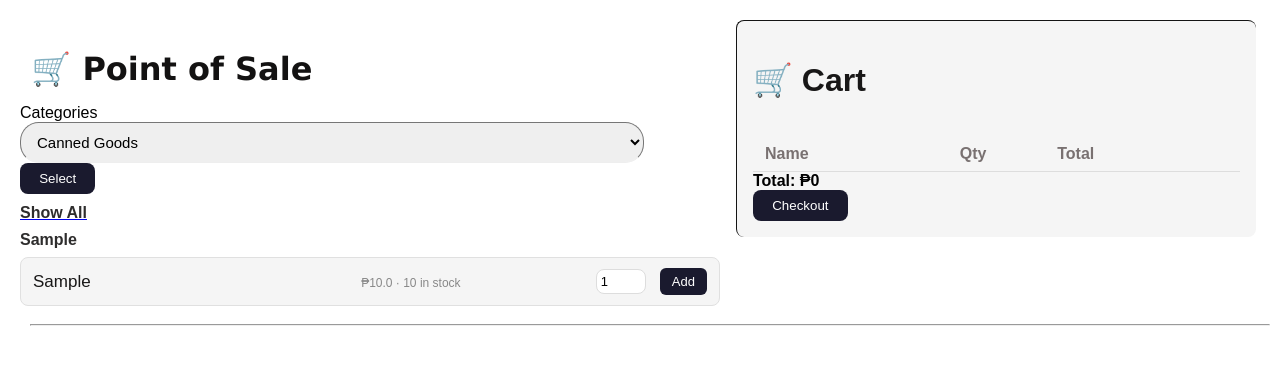
After one commit to Cjyskiee/Pos_InventorySys, a Flask app: page /pos_homepage in a window 1280 px wide. The commit adds this page. Shown: the top 365 px of the page. Run offline with Flask 3, Linux system fonts and the light colour scheme; tables that the repository leaves empty hold one stand-in row (values such as "Sample post"); lists and menus that the app fills with data are empty.

Commit message:
added pos system to the inventory

```diff
--- a/app.py
+++ b/app.py
@@ -1,12 +1,12 @@
 from flask import Flask, render_template, redirect, request, url_for
 from flask import wrappers
-from flask import sessions
+from flask import session
 import sqlite3
 import datetime
 
-
+datestamp = datetime.datetime.now().strftime("%m/%d/%y")
 app = Flask(__name__)
-
+app.secret_key = "something-secret"
 CATEGORIES = ["Canned Goods", "Beverages", "Biscuits", "Meat", "Fruits"]
 
 def inventory_innit():
@@ -14,6 +14,7 @@ def inventory_innit():
 
 
     conn = sqlite3.connect("InventorySys.db")
+    conn.execute("PRAGMA foreign_keys = ON")
     cur = conn.cursor()
 
     cur.execute("""CREATE TABLE IF NOT EXISTS inventory(
@@ -25,15 +26,140 @@ def inventory_innit():
                     reorder_reporter INTEGER,
                     timestamp INTEGER
                 )""")
+
+    cur.execute("""CREATE TABLE IF NOT EXISTS sales(
+                    id INTEGER PRIMARY KEY,
+                    total REAL,
+                    timestamp INTEGER
+                )""")
+
+    cur.execute("""CREATE TABLE IF NOT EXISTS sales_items(
+                    id INTEGER PRIMARY KEY,
+                    sale_id INTEGER,
+                    item_id INTEGER,
+                    Quantity_Sold INTEGER,
+                    Price_at_Sale REAL,
+                    FOREIGN KEY (sale_id) REFERENCES sales(id)
+                    FOREIGN KEY (item_id) REFERENCES inventory(id)
+                )""")
+
     conn.commit()
 
 
 @app.route("/")
 def home():
-    return redirect("/homepage")
+    return redirect("/Inventory_homepage")
 
-@app.route("/homepage", methods=["GET", "POST"])
-def homepage():
+
+@app.route("/pos_homepage", methods=["GET", "POST"])
+def POS_Homepage():
+
+    conn = sqlite3.connect("InventorySys.db")
+    conn.row_factory = sqlite3.Row
+    cur = conn.cursor()
+
+
+    cur.execute("SELECT * FROM inventory ORDER BY Category, Item")
+    viewCat = cur.fetchall()
+
+    cart = session.get("cart", [])
+
+    cart_details = []
+    cart_total = 0
+
+    for cart_item in cart:
+        cur.execute("SELECT * FROM inventory WHERE id = ?", (cart_item["item_id"],))
+        item = cur.fetchone()
+
+        if item:
+            subtotal = item["Price"] * cart_item["quantity"]
+            cart_total += subtotal
+            cart_details.append({
+                "name": item["Item"],
+                "quantity": cart_item["quantity"],
+                "subtotal": subtotal
+            })
+
+    if request.method == "POST":
+
+        req_Category = request.form.get("Category")
+        if not req_Category or not req_Category.strip():
+            return render_template("pos_homepage.html", error="Category must be fill up")
+
+        cur.execute("SELECT * FROM inventory WHERE Category = ?", (req_Category,))
+        view_by_Cat = cur.fetchall()
+
+        if not view_by_Cat:
+            conn.close()
+            return render_template("pos_homepage.html", error="No items available")
+        return render_template("pos_homepage.html", viewCategory=view_by_Cat,)
+
+    conn.close()
+    return render_template("pos_homepage.html", viewCategory=viewCat, cart=cart_details, cart_total=cart_total)
+
+@app.route("/pos_add", methods=["POST", "GET"])
+def POS_AddCart():
+    if request.method == "POST":
+        req_item_id = int(request.form.get("item_id"))
+        req_quantity = int(request.form.get("quantity"))
+
+        if "cart" not in session:
+            session["cart"] = []
+
+        found = False
+        for cart_item in session["cart"]:
+            if cart_item["item_id"] == req_item_id:
+                cart_item["quantity"] += req_quantity
+                found = True
+                break
+
+        if not found:
+            session["cart"].append({
+                        "item_id" : req_item_id,
+                        "quantity" : req_quantity
+            })
+
+        session.modified = True
+    return redirect("/pos_homepage")
+
+@app.route("/pos_checkout", methods=["POST", "GET"])
+def Pos_Checkout():
+    conn = sqlite3.connect("InventorySys.db")
+    conn.row_factory = sqlite3.Row
+    cur = conn.cursor()
+
+    cart_total = 0
+
+    cart = session.get("cart", [])
+
+    if not cart:
+        conn.close()
+        return render_template("pos_homepage.html", error="No Items in Cart")
+    else:
+
+        for cart_checkoutItem in cart:
+            cur.execute("SELECT * FROM inventory WHERE id = ?", (cart_checkoutItem["item_id"],))
+            item = cur.fetchone()
+            cart_total += item["Price"] * cart_checkoutItem["quantity"]
+
+        cur.execute("INSERT INTO sales (total, timestamp) VALUES (?, ?)", (cart_total, datestamp,))
+        new_saleID = cur.lastrowid
+
+        for cart_saveToSales_Item in cart:
+            cur.execute("SELECT Price FROM inventory WHERE id = ?", (cart_saveToSales_Item["item_id"],))
+            price = cur.fetchone()["Price"]
+            cur.execute("INSERT INTO sales_items (sale_id, item_id, Quantity_Sold, Price_at_Sale) VALUES (?, ?, ?, ?)", (new_saleID, cart_saveToSales_Item["item_id"], cart_saveToSales_Item["quantity"], price,))
+            cur.execute("UPDATE inventory SET Quantity = Quantity - ? WHERE id = ?", (cart_saveToSales_Item["quantity"], cart_saveToSales_Item["item_id"],))
+
+        session["cart"] = []
+
+        conn.commit()
+        conn.close()
+
+        return redirect("/pos_homepage")
+
+@app.route("/Inventory_homepage", methods=["GET", "POST"])
+def Inventory_Homepage():
 
     conn = sqlite3.connect("InventorySys.db")
     conn.row_factory = sqlite3.Row
@@ -60,7 +186,6 @@ def homepage():
 @app.route("/add_items", methods=["POST", "GET"])
 def AddItems():
 
-    datestamp = datetime.datetime.now().strftime("%m/%d/%y")
     if request.method == "POST":
 
         req_Item = request.form.get("Item")
@@ -93,7 +218,7 @@ def AddItems():
         conn.commit()
         conn.close()
 
-        return redirect("/homepage")
+        return redirect("/Inventory_homepage")
 
     return render_template("add_items.html", categories=CATEGORIES)
 
--- a/static/style.css
+++ b/static/style.css
@@ -2,6 +2,29 @@
     margin: 0;
     padding: 0;
     box-sizing: border-box;
+}
+
+.pos-container {
+    display: flex;
+    gap: 16px;
+    align-items: flex-start;
+}
+
+.item-list {
+    flex: 1;        /* takes up remaining space */
+    min-width: 0;   /* prevents overflow issues with long item names */
+}
+
+.cart-sidebar {
+    width: 520px;      /* fixed width, doesn't grow/shrink */
+    flex-shrink: 0;    /* prevents it from getting squished */
+    background: #f5f5f5;
+    border-radius: 8px;
+    padding: 1rem;
+    border-top: 1px solid #141414;
+    border-left: 1px solid #141414;
+    text-align: left;
+
 }
 
 body {
@@ -30,7 +53,7 @@ h4 { text-align: left; font-size: medium; margin: 0.6rem 0 0.5rem; color: #2e2d2
 
 .select_box {
     text-align: left;
-    width: 20cm;
+    width: 16.5cm;
     border-radius: 5mm;
     border-style: solid;
     font-size: 15px;
@@ -214,3 +237,59 @@ nav {
             padding-top: 10mm;
             margin: 0 auto;
         }
+
+.smolADD-box {
+    width: 100%;
+    box-sizing: border-box;
+    display: flex;
+    align-items: center;
+    justify-content: space-between;
+    background: #f5f5f5;
+    border: 1px solid #e0e0e0;
+    border-radius: 8px;
+    padding: 10px 12px;
+    margin-bottom: 8px;
+}
+
+.smolADD-box h2 {
+    font-size: 17px;
+    font-weight: 400;
+    margin: 0;
+}
+
+.smolADD-box p {
+    text-align: right;
+    font-size: 12px;
+    color: #888;
+    margin: 2px 0 0;
+}
+
+.smolADD-box form {
+    display: flex;
+    align-items: center;
+    gap: 6px;
+}
+
+.smolADD-box input[type="number"] {
+    width: 50px;
+    padding: 4px;
+    font-size: 13px;
+}
+
+.smolADD-box button {
+    font-size: 13px;
+    padding: 6px 12px;
+    background: #1a1a2e;
+    color: white;
+    border: none;
+    border-radius: 6px;
+    cursor: pointer;
+}
+
+.smolADD-box button:hover {
+    background: #2a2a4e;
+}
+
+.item-list {
+    max-width: 700px;
+}
--- a/templates/Items_Reorder.html
+++ b/templates/Items_Reorder.html
@@ -13,7 +13,7 @@
     <body>
 
         <header class="topbar">
-            <h2 class="ALL_ITEM-Header"><a href="/homepage" class="view-to-homepage">☰</a> Low Stock Items</h2>
+            <h2 class="ALL_ITEM-Header"><a href="/Inventory_homepage" class="view-to-homepage">☰</a> Low Stock Items</h2>
             <form method="POST" action="/Items_Reorder">
                 <label><h5>Filter by Category</h5></label>
                 <select name="Category" class="select_box">
--- a/templates/View_All.html
+++ b/templates/View_All.html
@@ -13,7 +13,7 @@
     <body>
 
         <header class="topbar">
-            <h2 class="ALL_ITEM-Header"><a href="/homepage" class="view-to-homepage">☰</a> All Items</h2>
+            <h2 class="ALL_ITEM-Header"><a href="/Inventory_homepage" class="view-to-homepage">☰</a> All Items</h2>
             <form method="POST" action="/View_All">
                 <label><h5>Filter by Category</h5></label>
                 <select name="Category" class="select_box">
--- a/templates/add_items.html
+++ b/templates/add_items.html
@@ -10,7 +10,7 @@
         <link rel="stylesheet" href="/static/style.css">
     </head>
     <body>
-        <h1 class="h1-add_item "><strong><a href="/homepage" class="view-to-homepage">☰</a> Add item</strong></h1>
+        <h1 class="h1-add_item "><strong><a href="/Inventory_homepage" class="view-to-homepage">☰</a> Add item</strong></h1>
 
         <form action="/add_items" method="POST">
             <div class="Item-style_add" style="padding-top: 5mm;">
--- /dev/null
+++ b/templates/pos_homepage.html
@@ -0,0 +1,99 @@
+<!DOCTYPE html>
+<!--[if lt IE 7]>      <html class="no-js lt-ie9 lt-ie8 lt-ie7"> <![endif]-->
+<!--[if IE 7]>         <html class="no-js lt-ie9 lt-ie8"> <![endif]-->
+<!--[if IE 8]>         <html class="no-js lt-ie9"> <![endif]-->
+<!--[if gt IE 8]>      <html class="no-js"> <!--<![endif]-->
+<html>
+    <head>
+        <meta charset="utf-8">
+        <meta http-equiv="X-UA-Compatible" content="IE=edge">
+        <title>Point of Sale</title>
+        <meta name="description" content="Puh FOR SHII">
+        <meta name="viewport" content="width=device-width, initial-scale=1">
+        <link rel="stylesheet" href="/static/style.css">
+    </head>
+    <body>
+
+        <div class="pos-container">
+
+             <div class="item-list">
+                <h1 class="h1-add_item"><strong>🛒 Point of Sale</strong></h1>
+                <form method="post" action="/pos_homepage">
+                    <label>Categories</label>
+                    <select name="Category" class="select_box">
+                        <option value="Canned Goods">Canned Goods</option>
+                        <option value="Beverages">Beverages</option>
+                        <option value="Biscuits">Biscuits</option>
+                        <option value="Meat">Meat</option>
+                        <option value="Fruits">Fruits</option>
+                    </select>
+                    <button type="submit">Select</button>
+                    <a href="/pos_homepage"><h4>Show All</h4></a>
+                </form>
+
+                {% set ns = namespace(current_category="") %}
+                {% for item in viewCategory %}
+                    {% if item['Category'] != ns.current_category %}
+                        <h4>{{ item['Category'] }}</h4>
+                        {% set ns.current_category = item['Category'] %}
+                    {% endif %}
+
+                    <div class="smolADD-box">
+                        <h2>{{ item['Item'] }}</h2><br>
+                        <p>₱{{ item['Price'] }} · {{ item['Quantity'] }} in stock</p>
+
+                        <form method="POST" action="/pos_add">
+                            <input type="hidden" name="item_id" value="{{ item['id'] }}">
+                            <input type="number" name="quantity" value="1" min="1" style="width: 50px;">
+                            <button type="submit">Add</button>
+                        </form>
+                    </div>
+                {% endfor %}
+
+            </div>
+
+
+            <div class="cart-sidebar">
+                <h2 style="text-align: left; margin-bottom: 1cm; font-size: xx-large;"> 🛒 Cart</h2>
+
+                <table class="item-table">
+                    <thead>
+                        <tr>
+                            <th>Name</th>
+                            <th>Qty</th>
+                            <th>Total</th>
+                            <th></th>
+                        </tr>
+                    </thead>
+                    <tbody>
+
+
+                        {% for Carts in cart %}
+                            <tr>
+                                <td>{{ Carts['name'] }}</td>
+                                <td>{{ Carts['quantity'] }}</td>
+                                <td>₱{{ Carts['subtotal'] }}</td>
+                            </tr>
+                        {% endfor %}
+                    </tbody>
+                </table>
+
+                <p><strong>Total: ₱{{ cart_total }}</strong></p>
+                <form method="POST" action="/pos_checkout">
+                    <button type="submit">Checkout</button>
+                </form>
+
+
+            </div>
+        </div>
+
+        <hr style="transform: translate(10px, 10px);">
+        {% if error %}
+            <p class="error">{{ error }}</p>
+        {% endif %}
+
+
+
+        <script src="" async defer></script>
+    </body>
+</html>
```
